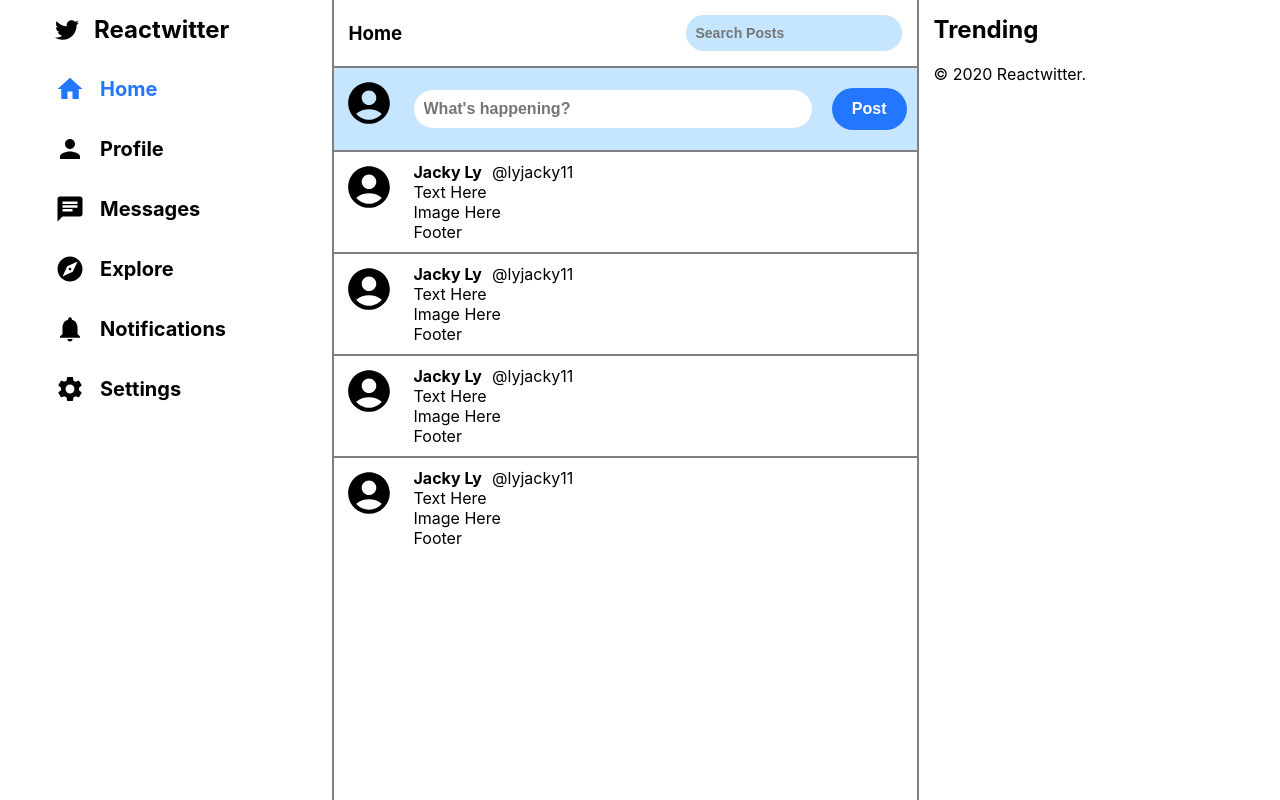
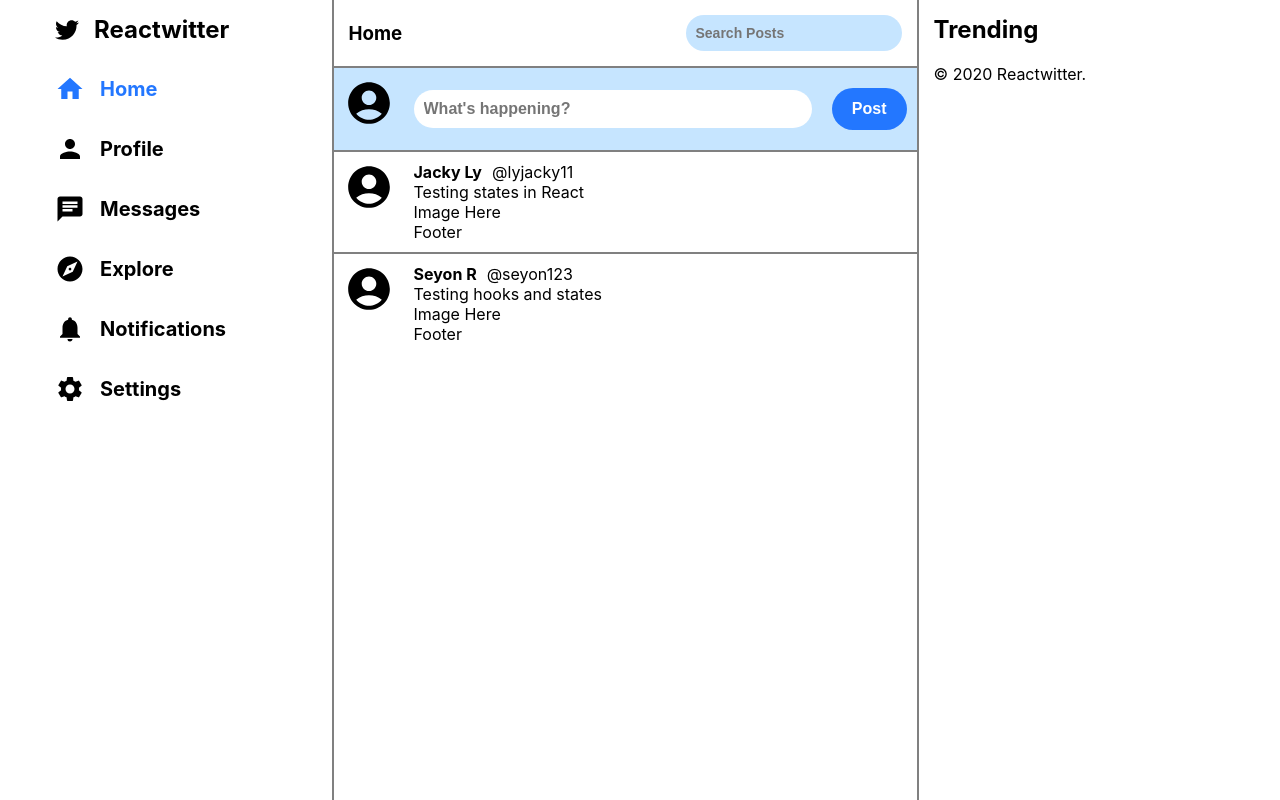
Before and after one commit to lyjacky11/reactwitter, a React (Create React App) app: page / in a window 1280 px wide. Built offline with nearby package versions, Linux system fonts and the light colour scheme.

Commit message:
React hooks

```diff
--- a/src/components/Post.jsx
+++ b/src/components/Post.jsx
@@ -2,7 +2,7 @@ import React from 'react';
 import './Post.css';
 import { MdAccountCircle } from 'react-icons/md';
 
-function Post() {
+function Post({ displayName, username, text }) {
     return (
         <div className="post">
             <div className="post__avatar">
@@ -10,11 +10,11 @@ function Post() {
             </div>
             <div className="post__content">
                 <div className="post__header">
-                    <span className="post__displayName">Jacky Ly</span>
-                    <span className="post__username">@lyjacky11</span>
+                    <span className="post__displayName">{displayName}</span>
+                    <span className="post__username">@{username}</span>
                 </div>
                 <div className="post__text">
-                    Text Here
+                    {text}
                 </div>
                 <div className="post__image">
                     Image Here
--- a/src/components/PostsFeed.jsx
+++ b/src/components/PostsFeed.jsx
@@ -1,4 +1,4 @@
-import React from 'react';
+import React, { useState, useEffect } from 'react';
 import './PostsFeed.css';
 
 /* Components */
@@ -7,6 +7,23 @@ import CreatePost from './CreatePost';
 import Post from './Post';
 
 function PostsFeed() {
+    const [posts, setPosts] = useState([]);
+
+    useEffect(() => {
+        setPosts([
+            {
+                displayName: "Jacky Ly",
+                username: "lyjacky11",
+                text: "Testing states in React"
+            },
+            {
+                displayName: "Seyon R",
+                username: "seyon123",
+                text: "Testing hooks and states"
+            }
+        ]);
+    }, []);
+
     return (
         <div className="postsFeed">
             <div className="postsFeed__title">
@@ -14,10 +31,16 @@ function PostsFeed() {
                 <SearchBar />
             </div>
             <CreatePost />
-            <Post />
-            <Post />
-            <Post />
-            <Post />
+            {
+                posts.map((post, i) => (
+                    <Post
+                        key={i}
+                        displayName={post.displayName}
+                        username={post.username}
+                        text={post.text}
+                    />
+                ))
+            }
         </div>
     )
 }
```
Also changed, not shown: 1 other file (tests, documents, lock files or other folders).
